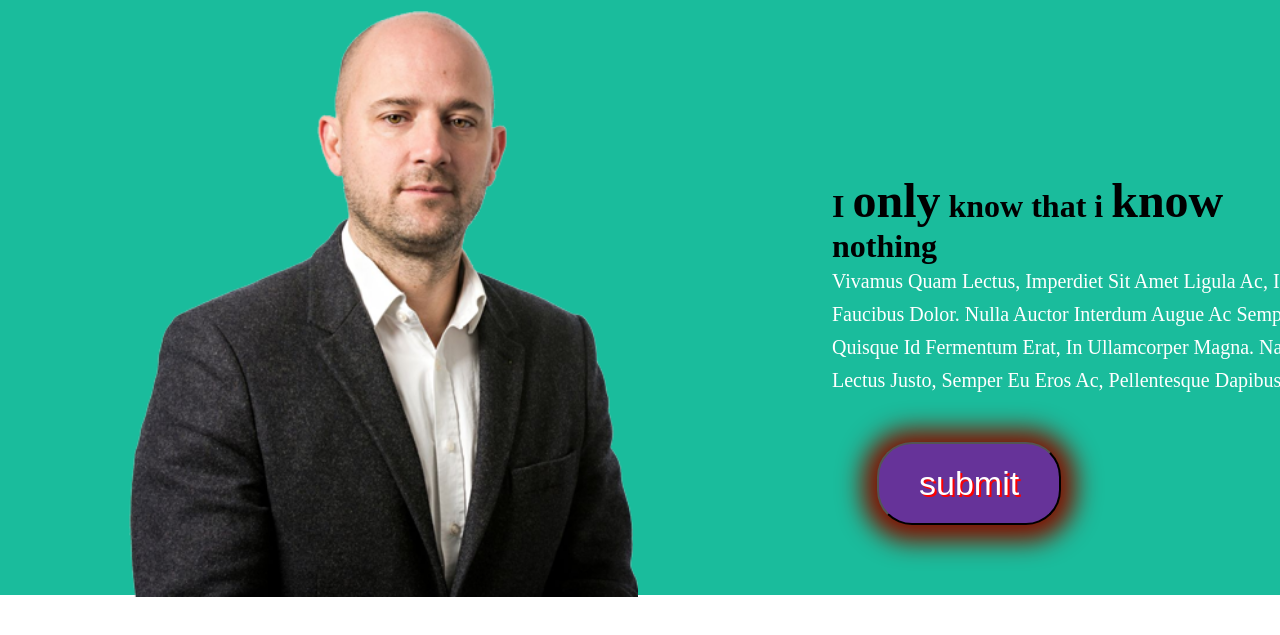
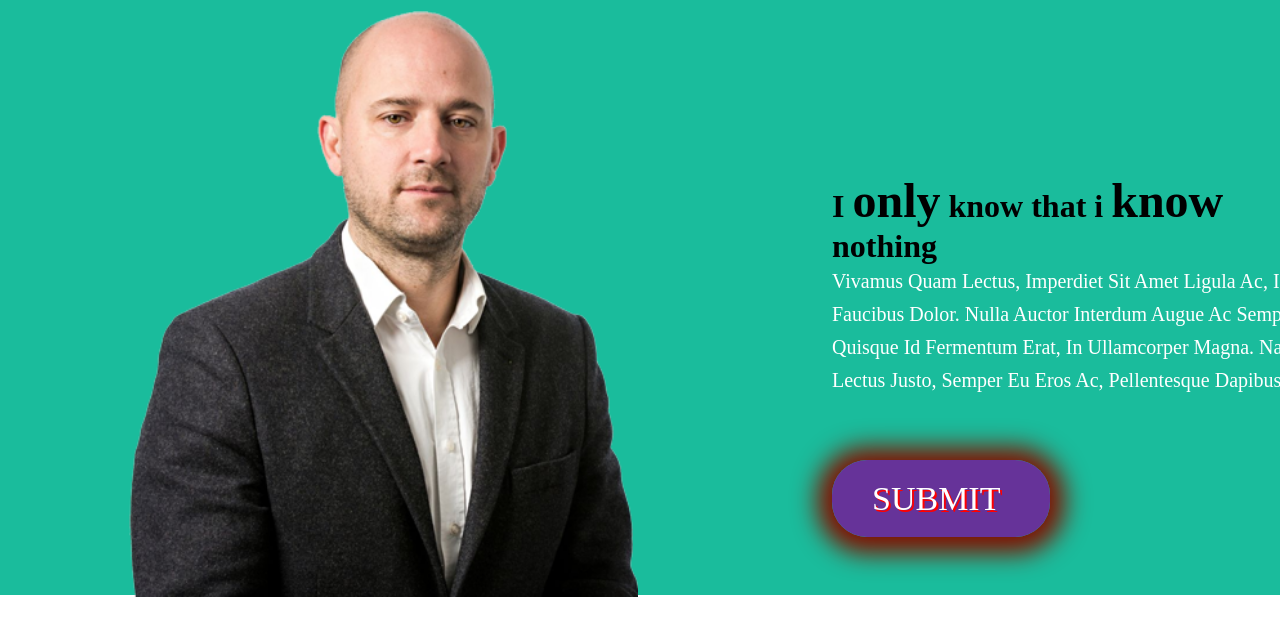
Before and after one commit to fazlerabbi890/shadow, a plain HTML site: page index.html in a window 1280 px wide. Shown: the part 133-768 px from the top of the page. Drawn offline with Linux system fonts and the light colour scheme.

Commit message:
second commit

```diff
--- a/index.html
+++ b/index.html
@@ -17,10 +17,18 @@
             </div>
             <div class="nav-two">
                 <ul type="none">
-                   <a href="#"> <li>home</li></a>
-                   <a href="#"> <li>about</li></a>
-                  <a href="#">  <li>country</li></a>
-                   <a href="#"> <li>contact</li></a>
+                    <a href="#">
+                        <li>home</li>
+                    </a>
+                    <a href="#">
+                        <li>about</li>
+                    </a>
+                    <a href="#">
+                        <li>country</li>
+                    </a>
+                    <a href="#">
+                        <li>contact</li>
+                    </a>
                 </ul>
             </div>
         </div>
@@ -34,7 +42,7 @@
                     augue ac semper. Quisque id fermentum erat, in ullamcorper magna. Nam lectus justo, semper eu eros
                     ac, pellentesque dapibus est.</p>
 
-                <button>submit</button>
+                <a class="button" href="#">Submit</a>
             </div>
         </div>
 
--- a/style.css
+++ b/style.css
@@ -67,10 +67,8 @@ ul {
 	line-height: 33px;
 	text-transform: capitalize;
 }
-button {
-	margin: 45px;
-	padding: 15px;
-	padding: 20px 40px 20px 40px;
+.button {
+	padding: 20px 50px 20px 40px;
 	font-size: 34px;
 	border-radius: 35px;
 	background-color: rebeccapurple;
@@ -78,4 +76,5 @@ button {
 	shape-outside: border-box red;
 	text-shadow: 2px 2px red;
 	box-shadow: 0px 2px 24px 15px #801200;
+	line-height: 204px;
 }
```
